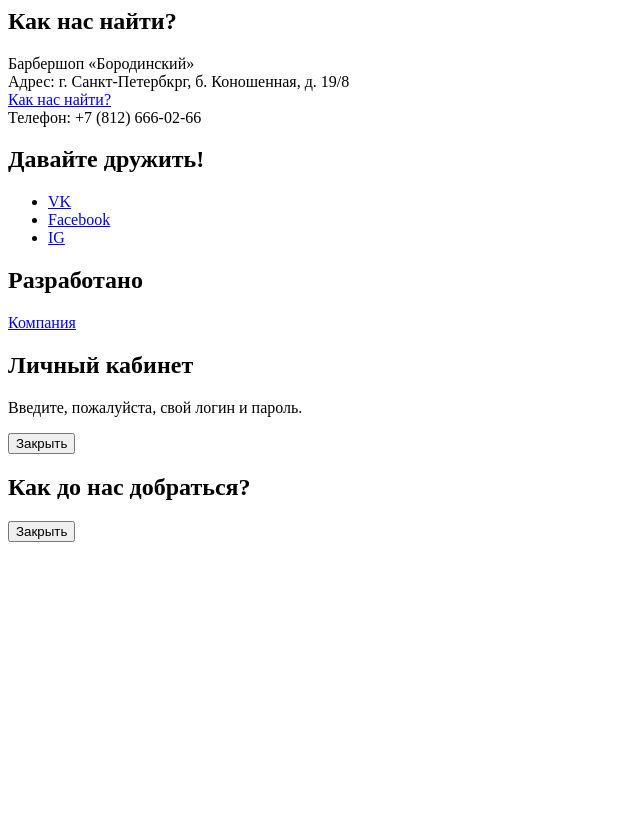
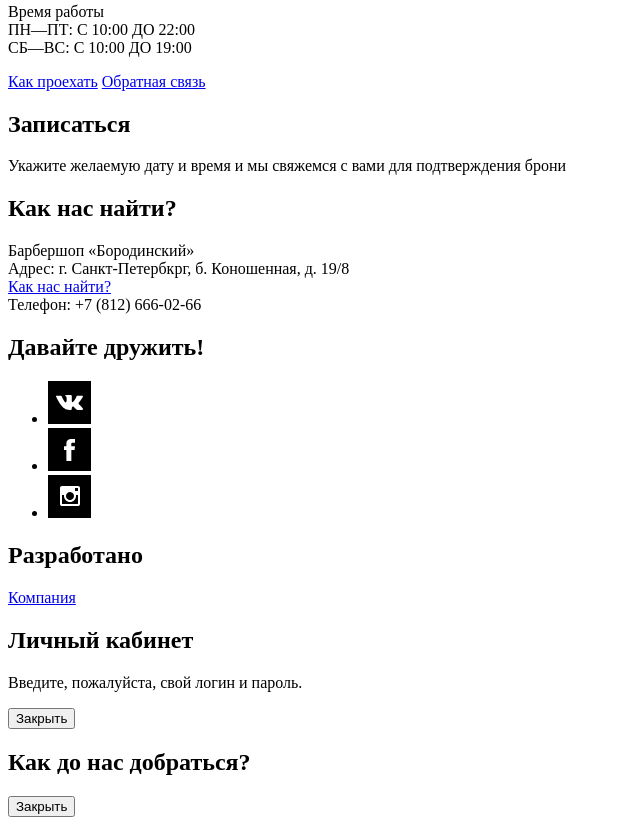
Before and after one commit to Yuliya-Karuk/barbershop, a plain HTML site: page index.html in a window 1280 px wide. Shown: the part 1274-2099 px from the top of the page, without its empty margins (0-640 px from the left). Before the commit the page ends 1824 px from the top, so only its background shows below. Drawn offline with Linux system fonts and the light colour scheme.

Commit message:
images were added in pages

```diff
--- a/index.html
+++ b/index.html
@@ -10,7 +10,7 @@
         <header>
             <nav>
                 <a>
-                    <img scr="img/index-logo.svg" alt="barbershop_logo">
+                    <img src="img/header-logo.svg" alt="barbershop_logo">
                 </a>
                 <ul>
                     <li><a href="blank.html">Информация</a></li>
@@ -26,6 +26,7 @@
         <main>
 
             <h1>Barbershop Бородинский</h1>
+            <img src="img/logo-index.svg" alt="barbershop_main_logo">
 
             <secton class="advantages">
                 <ul>
@@ -102,13 +103,19 @@
                     <h2>Давайте дружить!</h2>
                     <ul>
                         <li>
-                            <a href="#">VK</a>
+                            <a href="#">
+                                <img src="img/VK.svg" alt="vkontakte_link">
+                            </a>
                         </li>
                         <li>
-                            <a href="#">Facebook</a>
+                            <a href="#">
+                                <img src="img/Facebook.svg" alt="facebook_link">
+                            </a>
                         </li>
                         <li>
-                            <a href="#">IG</a>
+                            <a href="#">
+                                <img src="img/Instagram.svg" alt="instagram_link">
+                            </a>
                         </li>
                     </ul>
                 </section>
```
Also changed, not shown: catalog.html (+10 -4 lines), price.html (+10 -4 lines), product.html (+10 -4 lines), img/Facebook.svg (added), img/Instagram.svg (added), img/VK.svg (added), img/background.jpg (added), img/close.svg (added), img/header-logo.svg (added), img/index-logo.svg (deleted), img/logo-index.svg (added).
